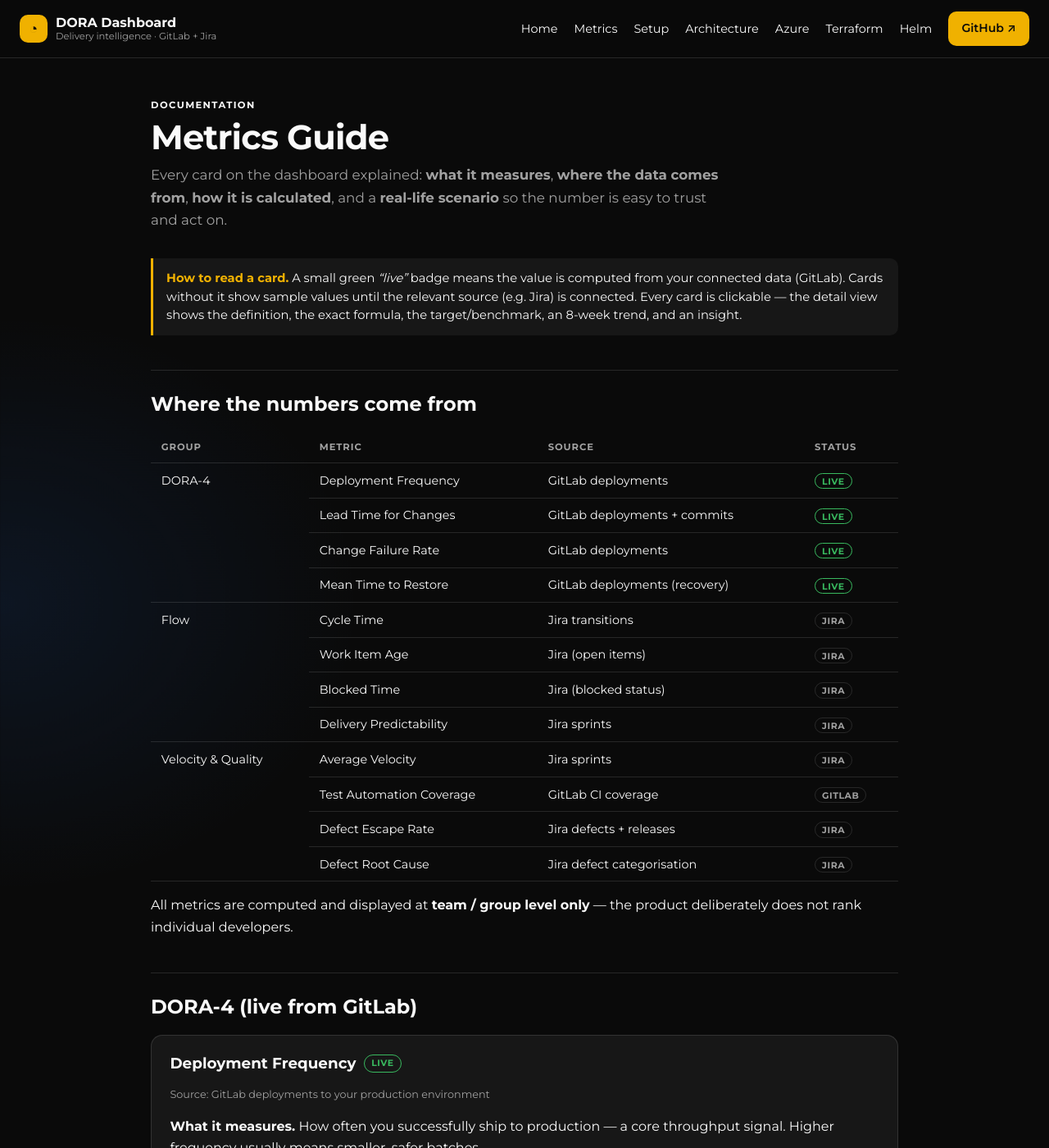
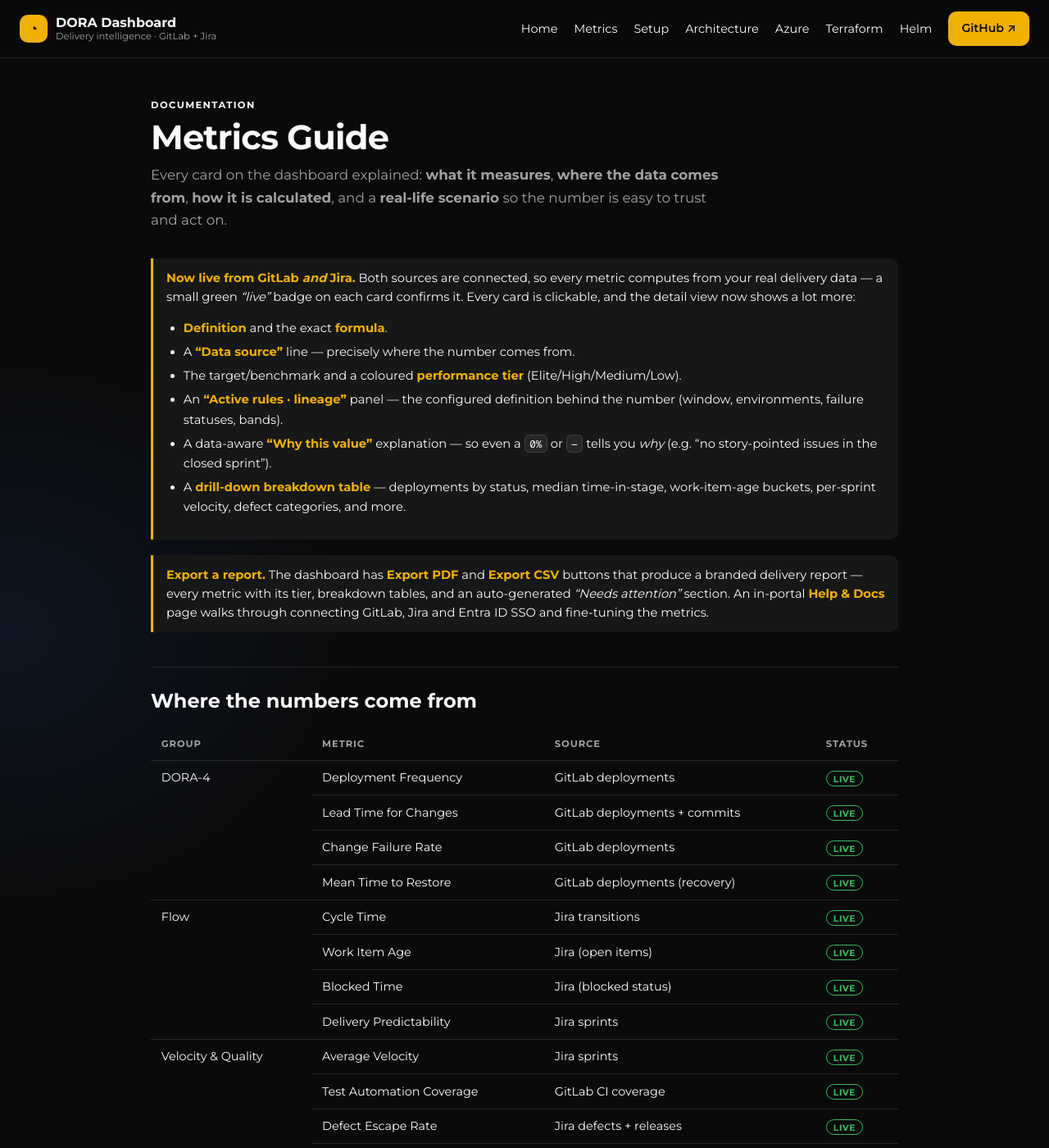
Before and after one commit to olafkfreund/dora-dashboard, a Jekyll site: the page built from docs/metrics.md, in a window 1280 px wide and 1400 px high. Shown: the whole window at 82% size. Built offline with Jekyll 4.4.1, drawn with Linux system fonts in a browser that asks for light colours; some of the changed text lies outside the part shown.

Commit message:
docs: reflect live GitLab+Jira data + new features (#54)
- metrics.md: all metrics marked live (Jira connected); expanded 'how to read
  a card' (data source, lineage, why-this-value, breakdowns); added report +
  Help-page note; 'Flow metrics (live from Jira)'
- index.html: hero 'Live · GitLab + Jira connected' (GitLab primary source),
  'Exportable reports' feature + CSV/PDF badge


Claude-Session: https://claude.ai/code/session_016c6iwucazPfnNoaVxqsJpy

Co-authored-by: Claude Opus 4.8 <noreply@anthropic.com>

```diff
--- a/docs/metrics.md
+++ b/docs/metrics.md
@@ -17,10 +17,25 @@ scenario</strong> so the number is easy to trust and act on.
 </p>
 
 <div class="note">
-<strong>How to read a card.</strong> A small green <em>“live”</em> badge means the value is
-computed from your connected data (GitLab). Cards without it show sample values until the
-relevant source (e.g. Jira) is connected. Every card is clickable — the detail view shows the
-definition, the exact formula, the target/benchmark, an 8-week trend, and an insight.
+<strong>Now live from GitLab <em>and</em> Jira.</strong> Both sources are connected, so every
+metric computes from your real delivery data — a small green <em>“live”</em> badge on each card
+confirms it. Every card is clickable, and the detail view now shows a lot more:
+<ul>
+<li><strong>Definition</strong> and the exact <strong>formula</strong>.</li>
+<li>A <strong>“Data source”</strong> line — precisely where the number comes from.</li>
+<li>The target/benchmark and a coloured <strong>performance tier</strong> (Elite/High/Medium/Low).</li>
+<li>An <strong>“Active rules · lineage”</strong> panel — the configured definition behind the number (window, environments, failure statuses, bands).</li>
+<li>A data-aware <strong>“Why this value”</strong> explanation — so even a <code>0%</code> or <code>—</code> tells you <em>why</em> (e.g. “no story-pointed issues in the closed sprint”).</li>
+<li>A <strong>drill-down breakdown table</strong> — deployments by status, median time-in-stage, work-item-age buckets, per-sprint velocity, defect categories, and more.</li>
+</ul>
+</div>
+
+<div class="note">
+<strong>Export a report.</strong> The dashboard has <strong>Export PDF</strong> and
+<strong>Export CSV</strong> buttons that produce a branded delivery report — every metric with its
+tier, breakdown tables, and an auto-generated <em>“Needs attention”</em> section. An in-portal
+<strong>Help &amp; Docs</strong> page walks through connecting GitLab, Jira and Entra ID SSO and
+fine-tuning the metrics.
 </div>
 
 ## Where the numbers come from
@@ -33,14 +48,14 @@ definition, the exact formula, the target/benchmark, an 8-week trend, and an ins
 <tr><td>Lead Time for Changes</td><td>GitLab deployments + commits</td><td><span class="tag-live">live</span></td></tr>
 <tr><td>Change Failure Rate</td><td>GitLab deployments</td><td><span class="tag-live">live</span></td></tr>
 <tr><td>Mean Time to Restore</td><td>GitLab deployments (recovery)</td><td><span class="tag-live">live</span></td></tr>
-<tr><td rowspan="4">Flow</td><td>Cycle Time</td><td>Jira transitions</td><td><span class="tag-jira">Jira</span></td></tr>
-<tr><td>Work Item Age</td><td>Jira (open items)</td><td><span class="tag-jira">Jira</span></td></tr>
-<tr><td>Blocked Time</td><td>Jira (blocked status)</td><td><span class="tag-jira">Jira</span></td></tr>
-<tr><td>Delivery Predictability</td><td>Jira sprints</td><td><span class="tag-jira">Jira</span></td></tr>
-<tr><td rowspan="4">Velocity &amp; Quality</td><td>Average Velocity</td><td>Jira sprints</td><td><span class="tag-jira">Jira</span></td></tr>
-<tr><td>Test Automation Coverage</td><td>GitLab CI coverage</td><td><span class="tag-jira">GitLab</span></td></tr>
-<tr><td>Defect Escape Rate</td><td>Jira defects + releases</td><td><span class="tag-jira">Jira</span></td></tr>
-<tr><td>Defect Root Cause</td><td>Jira defect categorisation</td><td><span class="tag-jira">Jira</span></td></tr>
+<tr><td rowspan="4">Flow</td><td>Cycle Time</td><td>Jira transitions</td><td><span class="tag-live">live</span></td></tr>
+<tr><td>Work Item Age</td><td>Jira (open items)</td><td><span class="tag-live">live</span></td></tr>
+<tr><td>Blocked Time</td><td>Jira (blocked status)</td><td><span class="tag-live">live</span></td></tr>
+<tr><td>Delivery Predictability</td><td>Jira sprints</td><td><span class="tag-live">live</span></td></tr>
+<tr><td rowspan="4">Velocity &amp; Quality</td><td>Average Velocity</td><td>Jira sprints</td><td><span class="tag-live">live</span></td></tr>
+<tr><td>Test Automation Coverage</td><td>GitLab CI coverage</td><td><span class="tag-live">live</span></td></tr>
+<tr><td>Defect Escape Rate</td><td>Jira defects + releases</td><td><span class="tag-live">live</span></td></tr>
+<tr><td>Defect Root Cause</td><td>Jira defect categorisation</td><td><span class="tag-live">live</span></td></tr>
 </tbody>
 </table>
 </div>
@@ -111,7 +126,7 @@ seconds, this reads near-zero. For true incident MTTR, record incidents in GitLa
 (Incident Management) and we’ll switch the source to incident open→close.</div>
 </div>
 
-## Flow metrics (from Jira)
+## Flow metrics (live from Jira)
 
 <div class="note">
 <strong>How the Jira flow &amp; velocity values are collected.</strong> The Jira ingestion
@@ -126,7 +141,7 @@ ingestor detects them by name.
 </div>
 
 <div class="metric-doc" markdown="0">
-<h3>Cycle Time <span class="tag-jira">Jira</span></h3>
+<h3>Cycle Time <span class="tag-live">live</span></h3>
 <p class="src">Source: Jira status transitions</p>
 <p><strong>What it measures.</strong> Time from when work actively <em>starts</em> on an item to
 when it is released — execution efficiency once work begins.</p>
@@ -137,7 +152,7 @@ points at a slow stage (e.g. testing hand-off).</div>
 </div>
 
 <div class="metric-doc" markdown="0">
-<h3>Work Item Age <span class="tag-jira">Jira</span></h3>
+<h3>Work Item Age <span class="tag-live">live</span></h3>
 <p class="src">Source: Jira open, in-progress items</p>
 <p><strong>What it measures.</strong> The average age of items currently in progress — a
 <em>leading</em> indicator of work at risk of stalling.</p>
@@ -148,7 +163,7 @@ misses.</div>
 </div>
 
 <div class="metric-doc" markdown="0">
-<h3>Blocked Time <span class="tag-jira">Jira</span></h3>
+<h3>Blocked Time <span class="tag-live">live</span></h3>
 <p class="src">Source: Jira blocked/waiting status</p>
 <p><strong>What it measures.</strong> The percentage of an item’s life spent blocked — dependency
 and hand-off friction.</p>
@@ -158,7 +173,7 @@ and hand-off friction.</p>
 </div>
 
 <div class="metric-doc" markdown="0">
-<h3>Delivery Predictability <span class="tag-jira">Jira</span></h3>
+<h3>Delivery Predictability <span class="tag-live">live</span></h3>
 <p class="src">Source: Jira sprint commitments</p>
 <p><strong>What it measures.</strong> How much of the sprint-committed work is actually completed
 — planning reliability.</p>
@@ -182,7 +197,7 @@ and the percentages compute automatically.
 </div>
 
 <div class="metric-doc" markdown="0">
-<h3>Average Velocity <span class="tag-jira">Jira</span></h3>
+<h3>Average Velocity <span class="tag-live">live</span></h3>
 <p class="src">Source: Jira sprints</p>
 <p><strong>What it measures.</strong> Average story points completed per sprint over the last
 3–5 sprints — used for <em>forecasting</em>, never as a target to maximise.</p>
@@ -192,7 +207,7 @@ and the percentages compute automatically.
 </div>
 
 <div class="metric-doc" markdown="0">
-<h3>Test Automation Coverage <span class="tag-jira">planned</span></h3>
+<h3>Test Automation Coverage <span class="tag-live">live</span></h3>
 <p class="src">Source: GitLab CI test reports / coverage</p>
 <p><strong>What it measures.</strong> Share of regression/integration testing that is automated —
 a leading indicator of release confidence.</p>
@@ -202,7 +217,7 @@ precedes a falling Change Failure Rate. Collected from GitLab CI coverage/test-r
 </div>
 
 <div class="metric-doc" markdown="0">
-<h3>Defect Escape Rate <span class="tag-jira">Jira</span></h3>
+<h3>Defect Escape Rate <span class="tag-live">live</span></h3>
 <p class="src">Source: Jira defects vs releases</p>
 <p><strong>What it measures.</strong> Share of defects found <em>after</em> release vs before —
 lower means issues are caught earlier.</p>
@@ -212,7 +227,7 @@ release, that is your “escape” rate; it should fall as automation coverage r
 </div>
 
 <div class="metric-doc" markdown="0">
-<h3>Defect Root Cause <span class="tag-jira">Jira</span></h3>
+<h3>Defect Root Cause <span class="tag-live">live</span></h3>
 <p class="src">Source: Jira defect categorisation</p>
 <p><strong>What it measures.</strong> Proportion of defects requiring rework due to
 <em>upstream</em> causes (requirements, design, dependencies).</p>
```
Also changed, not shown: docs/index.html (+10 -4 lines).
